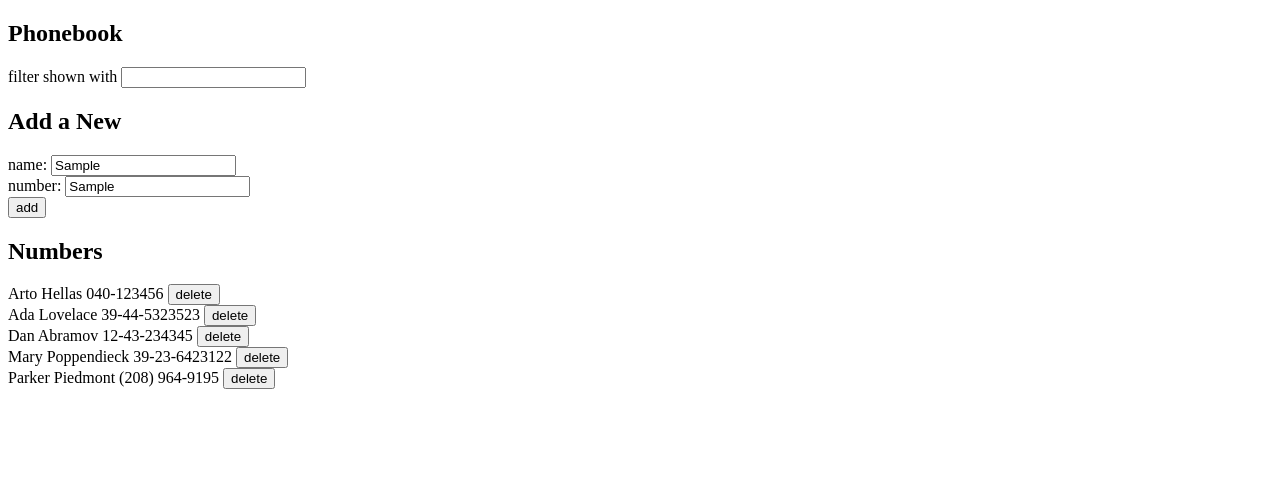
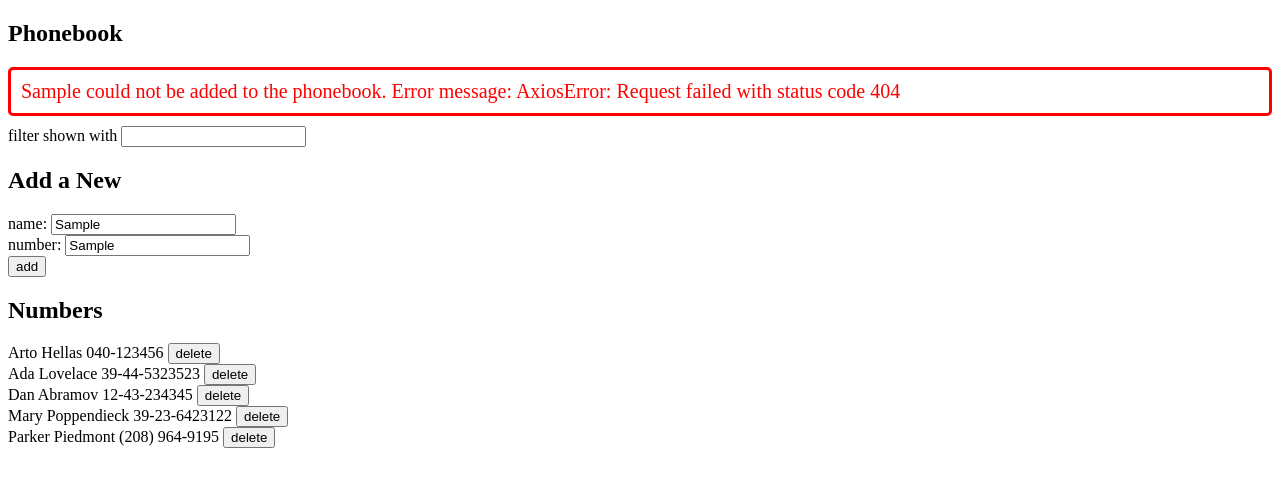
Before and after one commit to pjpiedmont/fullStackOpen2022, a React (Create React App) app in the folder part2/phonebook/: page / in a window 1280 px wide. Both pictures are taken after typing "Sample", "Sample" into the empty fields and a click on the button "add". Shown: the top 486 px of the page. Built offline with nearby package versions, Linux system fonts and the light colour scheme; no server answers; data requests are answered from the project's data file.

Commit message:
Completed Exercise 2.16 (15 minutes)

```diff
--- a/part2/phonebook/src/App.js
+++ b/part2/phonebook/src/App.js
@@ -2,13 +2,18 @@ import { useState, useEffect } from 'react'
 import personService from './services/person'
 import Filter from './components/Filter'
 import PersonForm from './components/PersonForm'
-import Persons from './components/Persons'
+import PersonList from './components/PersonList'
+import Notification from './components/Notification'
+
+import './index.css'
 
 const App = () => {
   const [persons, setPersons] = useState([])
   const [newName, setNewName] = useState('')
   const [newNumber, setNewNumber] = useState('')
   const [filter, setFilter] = useState('')
+  const [successMessage, setSuccessMessage] = useState(null)
+  const [errorMessage, setErrorMessage] = useState(null)
 
   const personsToShow =
     filter === ''
@@ -37,8 +42,20 @@ const App = () => {
       .add(newPersonObject)
       .then(returnedPerson => {
         setPersons(persons.concat(returnedPerson))
+
         setNewName('')
         setNewNumber('')
+
+        setSuccessMessage(`${newName} was successfully added to the phonebook.`)
+        setTimeout(() => {
+          setSuccessMessage(null)
+        }, 5000)
+      })
+      .catch(err => {
+        setErrorMessage(`${newName} could not be added to the phonebook. Error message: ${err}`)
+        setTimeout(() => {
+          setErrorMessage(null)
+        }, 5000)
       })
   }
 
@@ -54,12 +71,24 @@ const App = () => {
         console.log(`person ${updatedPerson.name}'s phone number updated to ${updatedPerson.number}`)
         let newPersons = persons.map(person => person.id === updatedPerson.id ? updatedPerson : person)
         setPersons(newPersons)
+
         setNewName('')
         setNewNumber('')
+
+        setSuccessMessage(`${updatedPerson.name}'s phone number was successfully updated.`)
+        setTimeout(() => {
+          setSuccessMessage(null)
+        }, 5000)
+      })
+      .catch(err => {
+        setErrorMessage(`${newName}'s phone number could not be updated. Error message: ${err}`)
+        setTimeout(() => {
+          setErrorMessage(null)
+        }, 5000)
       })
   }
 
-  const removePerson = ({ id, name }) => {
+  const removePerson = (id, name) => {
     if (!window.confirm(`Delete ${name}?`))
     {
       return
@@ -67,7 +96,10 @@ const App = () => {
 
     if (!persons.find(person => person.id === id))
     {
-      alert(`Error, ${name} is not in the list`)
+      setErrorMessage(`${name} is not in the phonebook.`)
+      setTimeout(() => {
+        setErrorMessage(null)
+      }, 5000)
       return
     }
 
@@ -77,6 +109,17 @@ const App = () => {
         console.log(res)
         let newPersons = persons.filter(person => person.id !== id)
         setPersons(newPersons)
+
+        setSuccessMessage(`${name} was successfully removed from the phonebook.`)
+        setTimeout(() => {
+          setSuccessMessage(null)
+        }, 5000)
+      })
+      .catch(err => {
+        setErrorMessage(`${newName} could not be removed from the phonebook. Error message: ${err}`)
+        setTimeout(() => {
+          setErrorMessage(null)
+        }, 5000)
       })
   }
 
@@ -105,7 +148,18 @@ const App = () => {
   return (
     <div>
       <h2>Phonebook</h2>
-      <Filter text={filter} handleChange={handleFilterChange} />
+      <Notification
+        message={successMessage}
+        type="success"
+      />
+      <Notification
+        message={errorMessage}
+        type="error"
+      />
+      <Filter
+        text={filter}
+        handleChange={handleFilterChange}
+      />
 
       <h2>Add a New</h2>
       <PersonForm
@@ -116,7 +170,7 @@ const App = () => {
       />
 
       <h2>Numbers</h2>
-      <Persons
+      <PersonList
         persons={personsToShow}
         deleteHandler={removePerson}
       />
--- /dev/null
+++ b/part2/phonebook/src/components/Notification.js
@@ -0,0 +1,14 @@
+const Notification = ({ message, type }) => {
+	if (message === null)
+	{
+		return null
+	}
+
+	return (
+		<div className={`notification ${type}`}>
+			{message}
+		</div>
+	)
+}
+
+export default Notification;
--- /dev/null
+++ b/part2/phonebook/src/components/Person.js
@@ -0,0 +1,9 @@
+const Person = ({ id, name, number, deleteHandler }) => {
+	return (
+        <div>
+            {name} {number} <button onClick={() => deleteHandler(id, name)}>delete</button>
+        </div>
+    );
+}
+
+export default Person
--- /dev/null
+++ b/part2/phonebook/src/components/PersonList.js
@@ -0,0 +1,21 @@
+import Person from "./Person";
+
+const PersonList = ({ persons, deleteHandler }) => {
+  return (
+    <div>
+      {persons.map((person) => {
+        return (
+          <Person
+            key={person.id}
+            id={person.id}
+            name={person.name}
+            number={person.number}
+            deleteHandler={deleteHandler}
+          />
+        );
+      })}
+    </div>
+  );
+};
+
+export default PersonList;
--- a/part2/phonebook/src/components/Persons.js
+++ /dev/null
@@ -1,15 +0,0 @@
-const Persons = ({ persons, deleteHandler }) => {
-  return (
-    <div>
-      {persons.map((person) => {
-        return (
-          <div key={person.id}>
-            {person.name} {person.number} <button onClick={() => deleteHandler(person)}>delete</button>
-          </div>
-        );
-      })}
-    </div>
-  );
-};
-
-export default Persons;
--- /dev/null
+++ b/part2/phonebook/src/index.css
@@ -0,0 +1,15 @@
+.notification {
+	font-size: 20px;
+	border-style: solid;
+	border-radius: 5px;
+	padding: 10px;
+	margin-bottom: 10px;
+}
+
+.success {
+	color: green;
+}
+
+.error {
+	color: red;
+}
```
